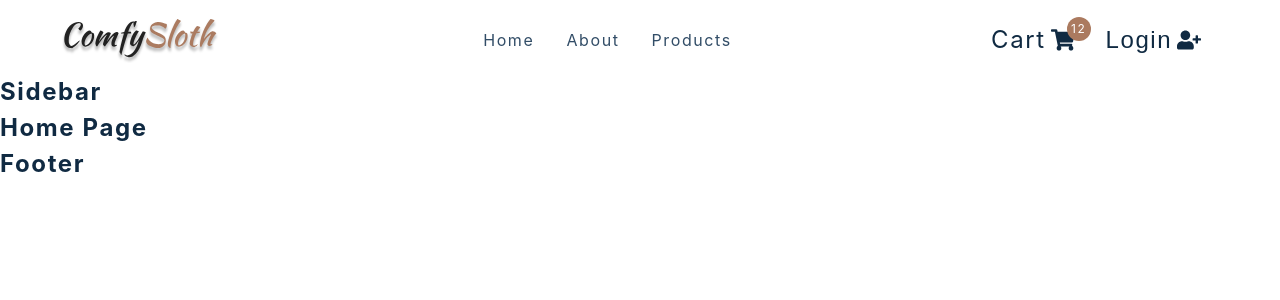
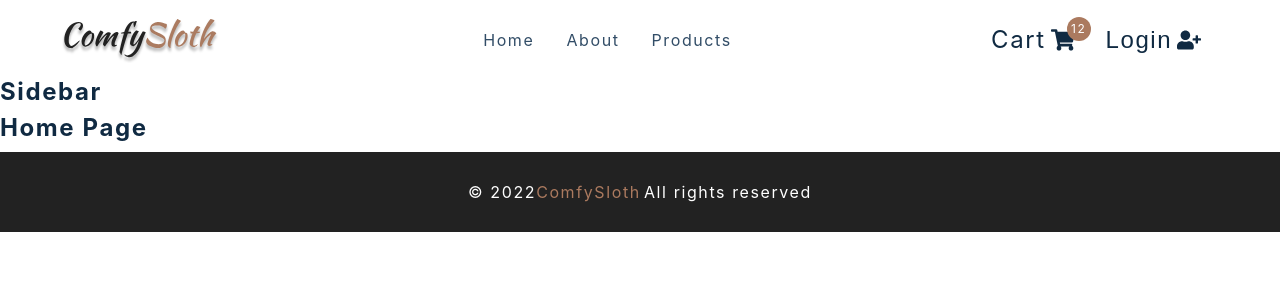
Before and after one commit to Elisa-cf/react-big-store-ecommerce, a React (Create React App) app: page / in a window 1280 px wide. Shown: the top 300 px of the page. Built offline with nearby package versions, Linux system fonts and the light colour scheme; the HTML template or start-up script is replaced by a standard one.

Commit message:
added footer style, copyright and current year

```diff
--- a/src/components/Footer.js
+++ b/src/components/Footer.js
@@ -1,7 +1,12 @@
 import React from 'react'
 import styled from 'styled-components'
 const Footer = () => {
-  return <h4>footer</h4>
+  return <Wrapper>
+    <h5>&copy; {new Date().getFullYear()}
+    <span>ComfySloth</span>
+    </h5>
+    <h5>All rights reserved</h5>
+  </Wrapper>
 }
 
 const Wrapper = styled.footer`
```
